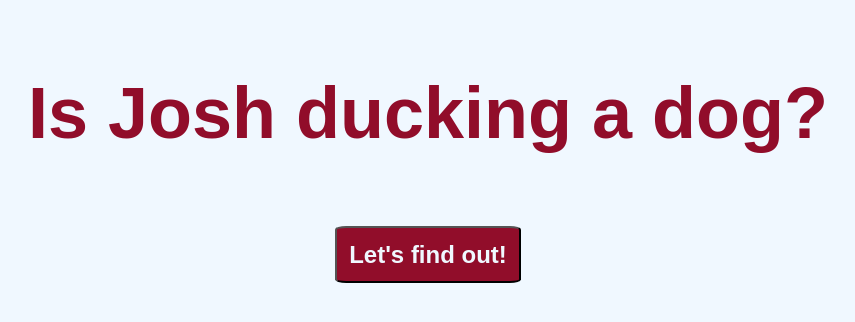
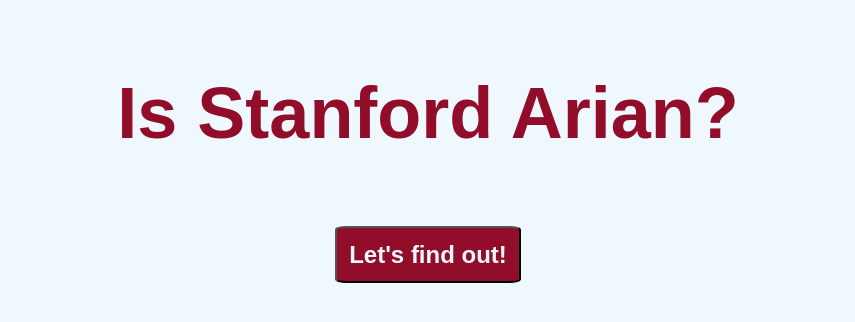
Before and after one commit to JoshTheDogger/joshthedogger.github.io, a plain HTML site: page index.html in a window 1280 px wide. Shown: the whole page, without its empty margins (212-1067 px from the left). Drawn offline with Linux system fonts and the light colour scheme.

Commit message:
Update index.html

```diff
--- a/index.html
+++ b/index.html
@@ -31,7 +31,7 @@
 
 <div class="main">
 
-    <p>Is Josh ducking a dog?</p>
+    <p>Is Stanford Arian?</p>
 
     <p id = "yesno"></p>
 
```
